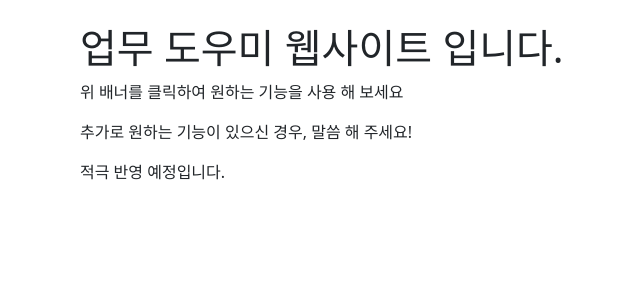
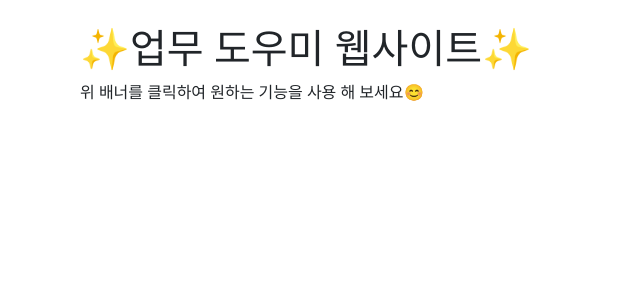
Before and after one commit to minhee0830/work_project, a Flask app: page / in a window 1280 px wide. Shown: the part 56-356 px from the top of the page, without its empty margins (2-642 px from the left). Run offline with Flask 3, Linux system fonts and the light colour scheme.

Commit message:
인덱스 멘트 수정

```diff
--- a/templates/index.html
+++ b/templates/index.html
@@ -4,8 +4,7 @@
 {% block title %}홈 | 내부 도구 웹사이트{% endblock %}
 
 {% block content %}
-  <h1>업무 도우미 웹사이트 입니다.</h1>
-  <p>위 배너를 클릭하여 원하는 기능을 사용 해 보세요</p>
-  <p>추가로 원하는 기능이 있으신 경우, 말씀 해 주세요!</p>
-  <p>적극 반영 예정입니다.</p>
+  <h1>✨업무 도우미 웹사이트✨</h1>
+
+  <p>위 배너를 클릭하여 원하는 기능을 사용 해 보세요😊 </p>
 {% endblock %}
```
